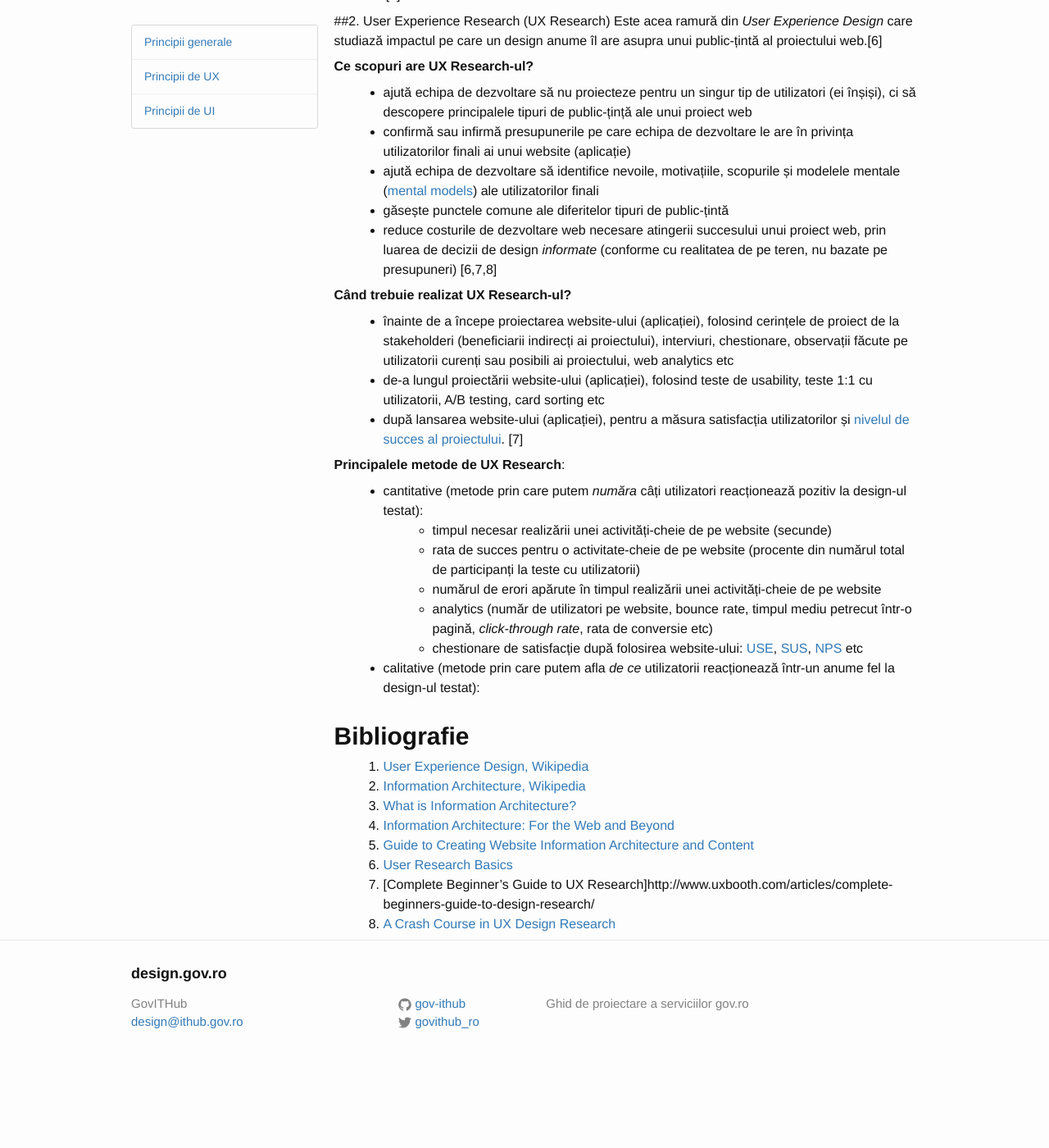
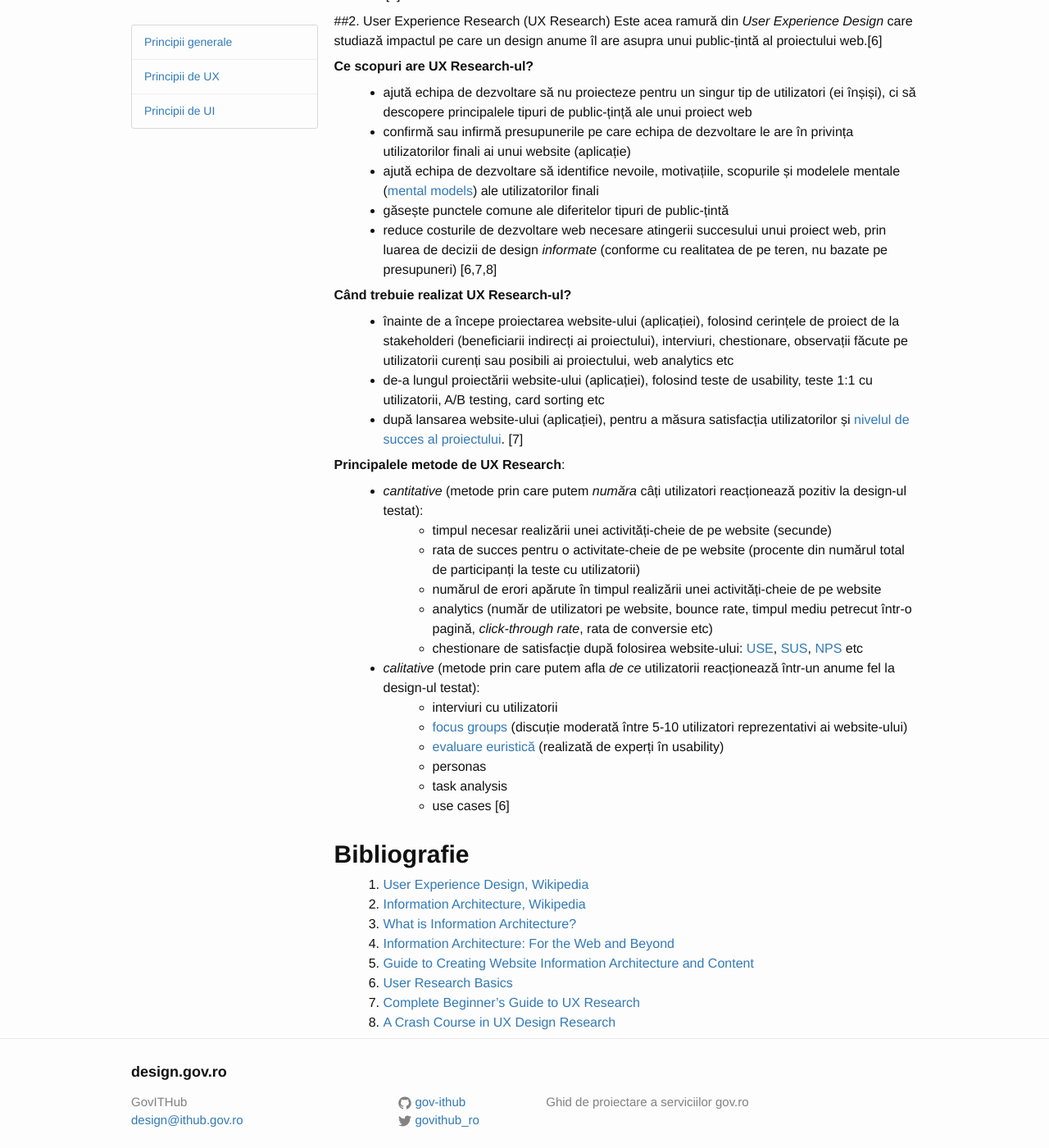
Before and after one commit to gov-ithub/govro-design, a Jekyll site: the page built from 2-ux.md, in a window 1280 px wide and 1400 px high, scrolled down 4735 px. Shown: the whole window at 82% size. Built offline with Jekyll 4.4.1, drawn with Linux system fonts in a browser that asks for light colours; nearby versions of some CDN libraries; before the commit the page ends 6015 px from its top, so only the background shows below that.

Commit message:
Metode calitative de UX research
Scurt intro.

```diff
--- a/2-ux.md
+++ b/2-ux.md
@@ -170,15 +170,20 @@ Este acea ramură din _User Experience Design_ care studiază impactul pe care u
 * după lansarea website-ului (aplicației), pentru a măsura satisfacția utilizatorilor și [nivelul de succes al proiectului](https://www.square2marketing.com/blog/6-metrics-every-successful-website-needs-to-track). [7]
 
 **Principalele metode de UX Research**:
-* cantitative (metode prin care putem _număra_ câți utilizatori reacționează pozitiv la design-ul testat):
+* _cantitative_ (metode prin care putem _număra_ câți utilizatori reacționează pozitiv la design-ul testat):
   * timpul necesar realizării unei activități-cheie de pe website (secunde)
   * rata de succes pentru o activitate-cheie de pe website (procente din numărul total de participanți la teste cu utilizatorii)
   * numărul de erori apărute în timpul realizării unei activități-cheie de pe website
   * analytics (număr de utilizatori pe website, bounce rate, timpul mediu petrecut într-o pagină, _click-through rate_, rata de conversie etc)
   * chestionare de satisfacție după folosirea website-ului: [USE](http://garyperlman.com/quest/quest.cgi?form=USE), [SUS](https://www.usability.gov/how-to-and-tools/methods/system-usability-scale.html), [NPS](https://en.wikipedia.org/wiki/Net_Promoter) etc
-* calitative (metode prin care putem afla _de ce_ utilizatorii reacționează într-un anume fel la design-ul testat):
-
-
+* _calitative_ (metode prin care putem afla _de ce_ utilizatorii reacționează într-un anume fel la design-ul testat):
+  * interviuri cu utilizatorii
+  * [focus groups](https://www.usability.gov/how-to-and-tools/methods/focus-groups.html) (discuție moderată între 5-10 utilizatori reprezentativi ai website-ului)
+  * [evaluare euristică](https://www.usability.gov/how-to-and-tools/methods/heuristic-evaluation.html) (realizată de experți în usability)
+  * personas
+  * task analysis
+  * use cases
+[6]
 
 ## Bibliografie
 
@@ -188,5 +193,5 @@ Este acea ramură din _User Experience Design_ care studiază impactul pe care u
 4. [Information Architecture: For the Web and Beyond](https://www.amazon.com/Information-Architecture-For-Web-Beyond/dp/1491911689)
 5. [Guide to Creating Website Information Architecture and Content](https://wiki.metropolia.fi/download/attachments/24514709/guide_to_creating_website.pdf)
 6. [User Research Basics](https://www.usability.gov/what-and-why/user-research.html)
-7. [Complete Beginner’s Guide to UX Research]http://www.uxbooth.com/articles/complete-beginners-guide-to-design-research/
+7. [Complete Beginner’s Guide to UX Research](http://www.uxbooth.com/articles/complete-beginners-guide-to-design-research/)
 8. [A Crash Course in UX Design Research](https://uxdesign.cc/a-crash-course-in-ux-design-research-ea00c3307c82#.s93xziicr)
```
